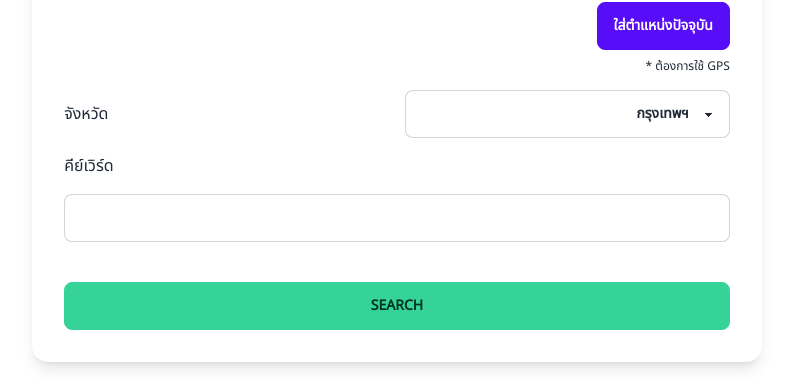
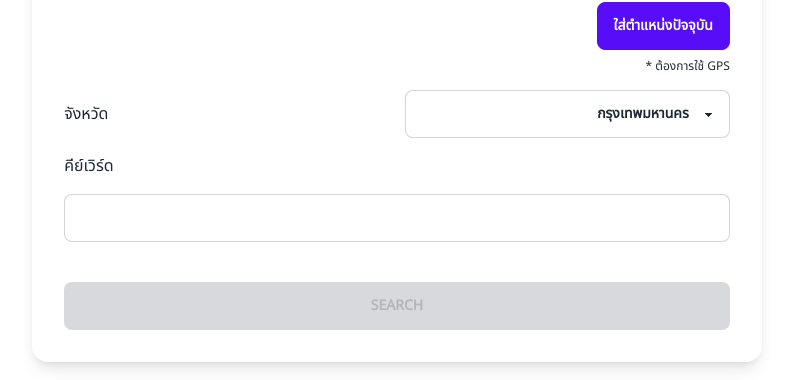
Before and after one commit to pontakornth/no-more-rain-frontend, a SvelteKit app: page / in a window 1280 px wide. Shown: the part 270-650 px from the top of the page, without its empty margins (243-1036 px from the left). Built offline with nearby package versions, Linux system fonts and the light colour scheme.

Commit message:
make search works

```diff
--- a/src/lib/api.js
+++ b/src/lib/api.js
@@ -14,9 +14,20 @@ export async function searchAttractions(keywords, geolocation, radius, province)
 		params: {
 			keywords,
 			geolocation,
+			location: geolocation,
 			provincename: province,
 			destination: province,
 			search_radius: radius
 		}
 	});
 }
+
+export function constructAddress(location) {
+	return [
+		location['address'],
+		location['sub_district'],
+		location['district'],
+		location['province'],
+		location['postcode']
+	].join(' ');
+}
--- a/src/lib/provinces.js
+++ b/src/lib/provinces.js
@@ -1,5 +1,5 @@
 export const provinces = [
-	'กรุงเทพฯ',
+	'กรุงเทพมหานคร',
 	'กระบี่',
 	'กาญจนบุรี',
 	'กาฬสินธุ์',
--- a/src/routes/+page.svelte
+++ b/src/routes/+page.svelte
@@ -1,10 +1,16 @@
 <script>
 	import { provinces } from '$lib/provinces';
+	import { searchAttractions } from '$lib/api';
 	let latitude = 0;
 	let longitude = 0;
 	$: geolocation = `${latitude},${longitude}`;
-	let province = 'กรุงเทพฯ';
+	let province = 'กรุงเทพมหานคร';
 	let keywords = '';
+	let errorMessage = '';
+	let places = [];
+
+	$: valid = keywords.length >= 2;
+	$: console.log(places);
 
 	function getCurrentLocation() {
 		if (navigator.geolocation) {
@@ -15,6 +21,18 @@
 				},
 				(err) => {}
 			);
+		}
+	}
+	async function search() {
+		try {
+			const response = await searchAttractions(keywords, geolocation, 9000, province);
+			if (response.status === 404) {
+				errorMessage = 'ไม่มีสถานที่';
+				return;
+			}
+			places = response.data;
+		} catch (e) {
+			console.error(e);
 		}
 	}
 </script>
@@ -50,7 +68,9 @@
 					id="keywords"
 				/>
 			</form>
-			<button class="btn btn-success">Search</button>
+			<button on:click|preventDefault={search} disabled={!valid} class="btn btn-success"
+				>Search</button
+			>
 		</div>
 	</div>
 	<div class="grid grid-cols-2 gap-8 w-3/4 lg:w-3/5">
```
